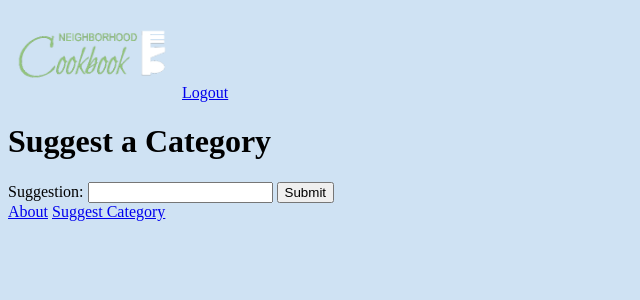
After one commit to axqs/wad2_team_project, a Django app: page /recipes/suggestion/ in a window 1280 px wide. The commit adds this page. Shown: the top 300 px of the page, without its empty margins (0-640 px from the left). Run offline with Django 3.2, Linux system fonts and the light colour scheme; a user stored in the database is signed in; parts of the project's set-up code (start-up, migrations or seed data) failed here and were passed over.

Commit message:
suggestion form

```diff
--- a/recipes/admin.py
+++ b/recipes/admin.py
@@ -12,8 +12,11 @@ class CategoryAdmin(admin.ModelAdmin):
 class ReviewAdmin(admin.ModelAdmin):
     list_display = ('recipe','author','rating','comment')
 
+class SuggestionAdmin(admin.ModelAdmin):
+    list_display = ('comment','author')
+
 admin.site.register(Category, CategoryAdmin)
 admin.site.register(Chef)
-admin.site.register(Suggestion)
+admin.site.register(Suggestion, SuggestionAdmin)
 admin.site.register(Recipe, RecipeAdmin)
 admin.site.register(Review, ReviewAdmin)
--- a/recipes/forms.py
+++ b/recipes/forms.py
@@ -26,7 +26,7 @@ class ReviewForm(forms.ModelForm):
         exclude = ('recipe','author','date_posted')
 
 class SuggestForm(forms.ModelForm):
-    comment = forms.CharField(help_text="Leave a suggestion for a new cuisine or occasion!")
+    comment = forms.CharField(widget=forms.TextInput(), help_text="Leave a suggestion for a new cuisine or occasion!", required=False)
 
     class Meta:
         model = Suggestion
--- a/recipes/models.py
+++ b/recipes/models.py
@@ -60,4 +60,4 @@ class Review(models.Model):
 
 class Suggestion(models.Model):
     author = models.ForeignKey(User)
-    comment = models.TextField(default="")
+    comment = models.TextField(default=" I love this website!")
--- a/recipes/urls.py
+++ b/recipes/urls.py
@@ -7,4 +7,5 @@ urlpatterns = [
     url(r'^register/$', views.register, name='register'),
     url(r'^login/$', views.user_login, name='login'),
     url(r'^logout/$', views.user_logout, name='logout'),
+    url(r'^suggestion/$', views.suggestion, name='suggestion'),
 ]
--- a/recipes/views.py
+++ b/recipes/views.py
@@ -68,7 +68,7 @@ def user_login(request):
                 return HttpResponse("Your Rango account is disabled.")
         else:
             print("Invalid ligin details: {0},{1}".format(username, password))
-            return HttpResponse("Invalid login details supplied.")
+            return HttpResponseRedirect(reverse('index'))
     else:
         return render(request, 'recipes/login.html', {})
 
@@ -76,3 +76,17 @@ def user_login(request):
 def user_logout(request):
     logout(request)
     return HttpResponseRedirect(reverse('index'))
+
+@login_required
+def suggestion(request):
+    form = SuggestForm()
+    if request.method == 'POST':
+        form = SuggestForm(data=request.POST)
+        if form.is_valid():
+            suggestion = form.save(commit=False)
+            suggestion.author = request.user
+            suggestion.save()
+            return HttpResponseRedirect(reverse('index'))
+        else:
+            print(form.errors)
+    return render(request, 'recipes/suggestion.html', {})
--- a/templates/recipes/base.html
+++ b/templates/recipes/base.html
@@ -28,6 +28,9 @@
 
     <div>
       <a href="{% url 'about' %}">About</a>
+      {% if user.is_authenticated %}
+        <a href="{% url 'suggestion' %}">Suggest Category</a>
+      {% endif %}
     </div>
 
 	</body>
--- /dev/null
+++ b/templates/recipes/suggestion.html
@@ -0,0 +1,16 @@
+{% extends 'recipes/base.html' %}
+{% load staticfiles %}
+
+{% block title_block %}
+    Make a Suggestion
+{% endblock %}
+
+{% block body_block %}
+
+<h1> Suggest a Category </h1>
+    <form id="suggestion_form" method="post" action={% url 'suggestion' %}>
+      {% csrf_token %}
+      Suggestion: <input type="text" name="suggestion" value=""/>
+		<input type="submit" name="submit" value="Submit" />
+	</form>
+{% endblock %}
```
Also changed, not shown: db.sqlite3.
